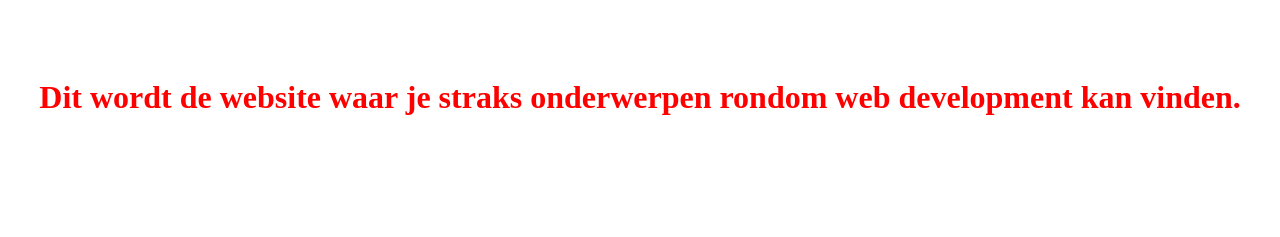
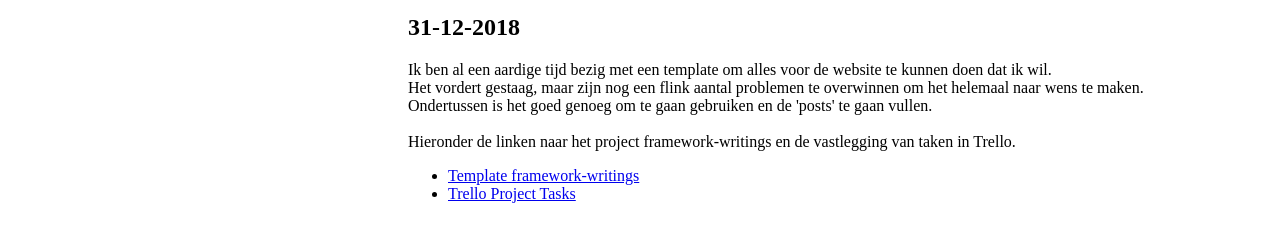
Before and after one commit to Prudento-NL/webdev-main-page, a plain HTML site: page index.html in a window 1280 px wide. Shown: the part 399-636 px from the top of the page. Drawn offline with Linux system fonts and the light colour scheme.

Commit message:
Added the message regarding frqmework-writings

```diff
--- a/index.html
+++ b/index.html
@@ -13,9 +13,19 @@
     <a href="https://www.prudento.nl">
       <img src="./images/logo-prudento.jpg" style="max-width:100%;height:auto;">
     </a>
-    <div style="text-align: center;">
-    </div>
-    <h1 style="color:red; padding-top:2em">Dit wordt de website waar je straks onderwerpen rondom web development kan vinden.</h1>
+  </div>
+  <div style="padding-left: 25em" ; padding-top: 2em">
+
+    <h2>31-12-2018</h2>
+    <p>Ik ben al een aardige tijd bezig met een template om alles voor de website te kunnen doen dat ik wil.<br>
+      Het vordert gestaag, maar zijn nog een flink aantal problemen te overwinnen om het helemaal naar wens te maken.<br>
+      Ondertussen is het goed genoeg om te gaan gebruiken en de 'posts' te gaan vullen.<br><br>
+      Hieronder de linken naar het project framework-writings en de vastlegging van taken in Trello.
+    </p>
+    <ul>
+      <li><a href="https://www.prudento.nl/_webdev/framework-writings/">Template framework-writings</a></li>
+      <li><a href="https://trello.com/b/f1GCKsxW/framework-writings/">Trello Project Tasks</a></li>
+    </ul>
   </div>
 </body>
 
```
